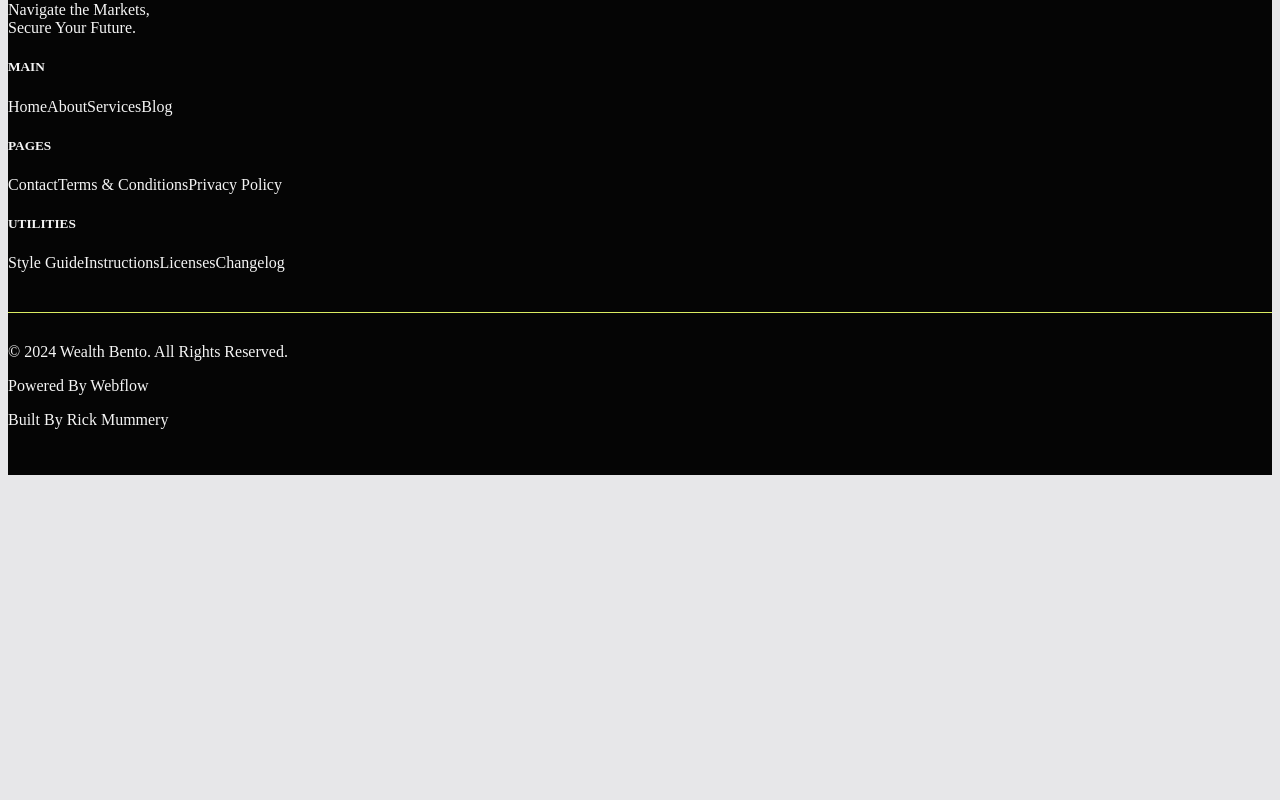
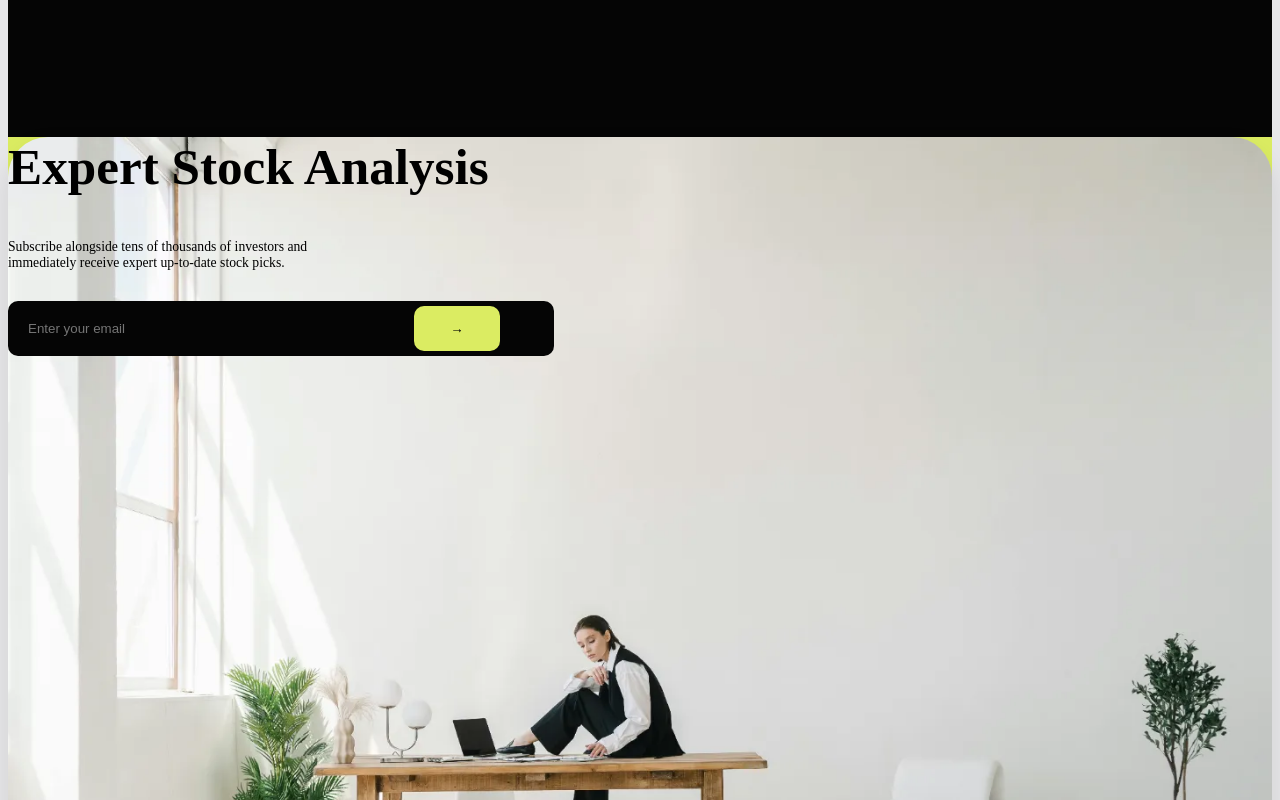
Before and after one commit to GeorgiosDrivas/wealth-bendo-website, a React app: page / in a window 1280 px wide. Shown: the part 4800-5600 px from the top of the page. Before the commit the page ends 5283 px from the top, so only its background shows below. Built offline with nearby package versions, Linux system fonts and the light colour scheme; the HTML template or start-up script is replaced by a standard one.

Commit message:
Newsletter component

```diff
--- a/src/App.tsx
+++ b/src/App.tsx
@@ -4,6 +4,7 @@ import Experts from "./components/experts";
 import Features from "./components/features";
 import Footer from "./components/footer";
 import Header from "./components/header";
+import NewsLetter from "./components/newsLetter";
 import Posts from "./components/posts";
 
 function App() {
@@ -21,8 +22,11 @@ function App() {
       <section id="experts" className="py-5 mb-5">
         <Experts />
       </section>
-      <section id="posts" className="py-5">
+      <section id="posts" className="pt-5">
         <Posts />
+      </section>
+      <section id="news">
+        <NewsLetter />
       </section>
       <section id="footer">
         <Footer />
--- /dev/null
+++ b/src/components/newsLetter.tsx
@@ -0,0 +1,32 @@
+import "../styles/newsLetter.styles.css";
+
+export default function NewsLetter() {
+  return (
+    <>
+      <div className="container-fluid">
+        <div className="row justify-content-center">
+          <div className="col-8">
+            <div className="news-wrap d-flex flex-column justify-content-center align-items-center">
+              <h2>
+                <b>Expert </b>Stock Analysis
+              </h2>
+              <p>
+                Subscribe alongside tens of thousands of investors and
+                <br />
+                immediately receive expert up-to-date stock picks.
+              </p>
+              <div className="news-inputs-wrap">
+                <input
+                  type="text"
+                  placeholder="Enter your email"
+                  className="newsletter-input"
+                />
+                <input type="button" value="→" className="news-input-btn" />
+              </div>
+            </div>
+          </div>
+        </div>
+      </div>
+    </>
+  );
+}
--- /dev/null
+++ b/src/styles/newsLetter.styles.css
@@ -0,0 +1,49 @@
+#news {
+  background-color: #dbec62;
+  min-height: 600px;
+}
+
+.news-wrap {
+  background-image: url("/assets/news-bg.png");
+  background-size: cover;
+  background-position: 50% 0;
+  background-repeat: no-repeat;
+  height: 775px;
+  margin-top: -310px;
+  border-radius: 40px;
+  box-shadow: 0 1.11vw 2.22vw #0000001a;
+}
+
+.news-wrap h2 {
+  font-size: 4vw;
+}
+
+.news-wrap p {
+  font-size: 1.07vw;
+}
+
+.news-inputs-wrap {
+  width: 40%;
+  position: relative;
+  margin-top: 30px;
+  margin-bottom: 160px;
+}
+
+.newsletter-input {
+  background-color: #050505;
+  width: 100%;
+  border: none;
+  color: whitesmoke;
+  border-radius: 10px;
+  padding: 20px;
+}
+
+.news-input-btn {
+  position: absolute;
+  top: 5px;
+  right: 14px;
+  background-color: #dbec62;
+  border: none;
+  padding: 15px 36px;
+  border-radius: 10px;
+}
--- a/src/styles/posts.styles.css
+++ b/src/styles/posts.styles.css
@@ -3,6 +3,7 @@
   border-top-left-radius: 140px;
   border-top-right-radius: 140px;
   color: whitesmoke;
+  padding-bottom: 500px;
 }
 
 #numbers {
```
Also changed, not shown: assets/news-bg.png (added).
